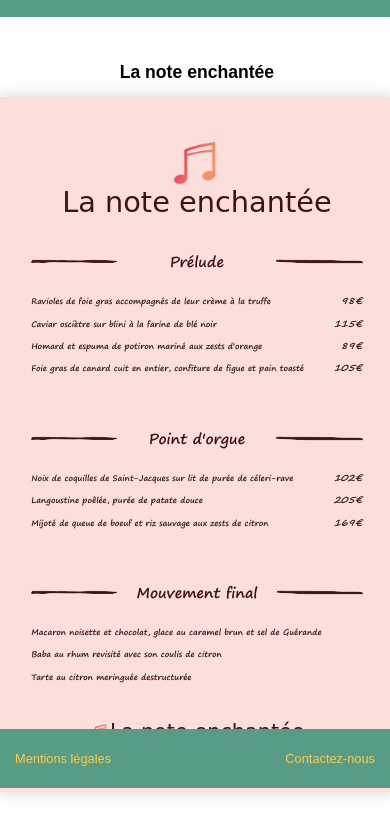
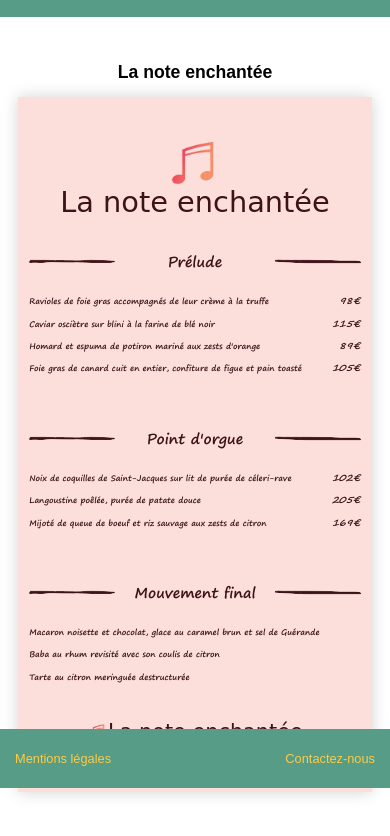
Before and after one commit to Esselka/OC, a website: page P3_Leclercq_Alexis/pages/menu1.html in a window 390 px wide. Shown: the part 56-892 px from the top of the page. Drawn offline with Linux system fonts and the light colour scheme; a web font is replaced by a local one.

Commit message:
fix menu1 padding section en mobile

```diff
--- a/P3_Leclercq_Alexis/sass/pages/_menu1.scss
+++ b/P3_Leclercq_Alexis/sass/pages/_menu1.scss
@@ -11,6 +11,7 @@
             width: 65%;
         }
         @include mobile-only {
+            padding: 0 3% 3rem 3%;
             width: 85%;
         }
     }
```
Also changed, not shown: P3_Leclercq_Alexis/style.css, 1 other file.
